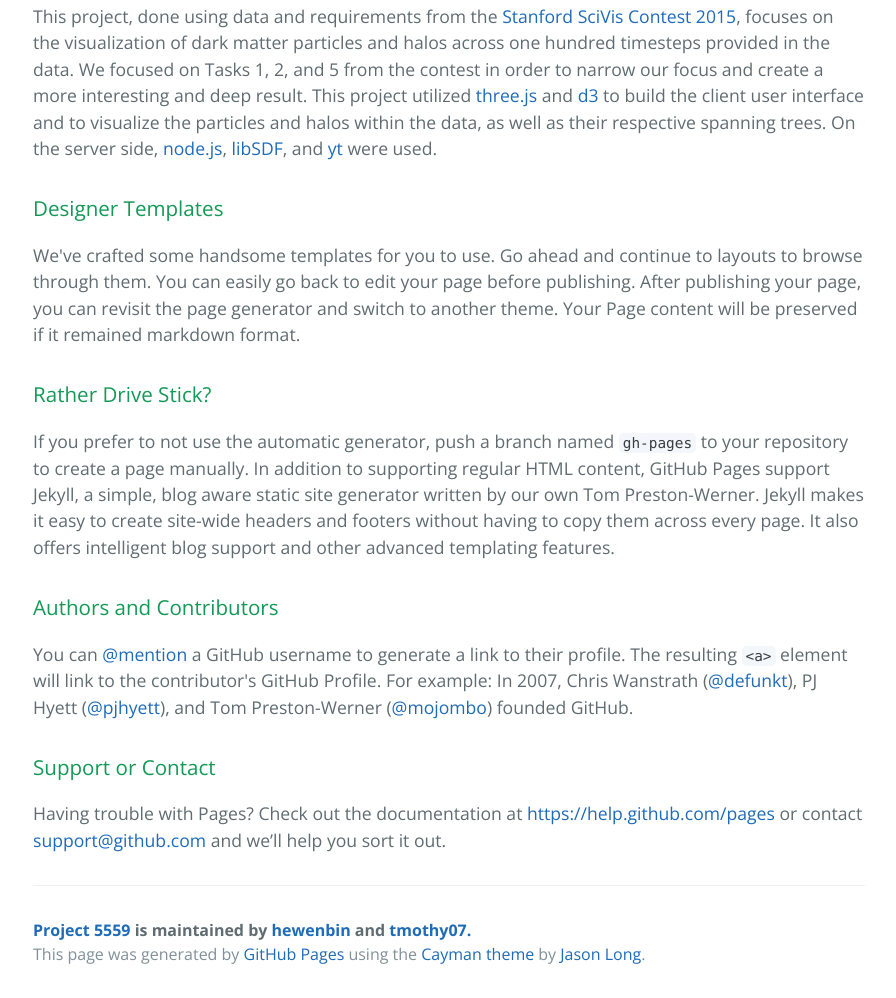
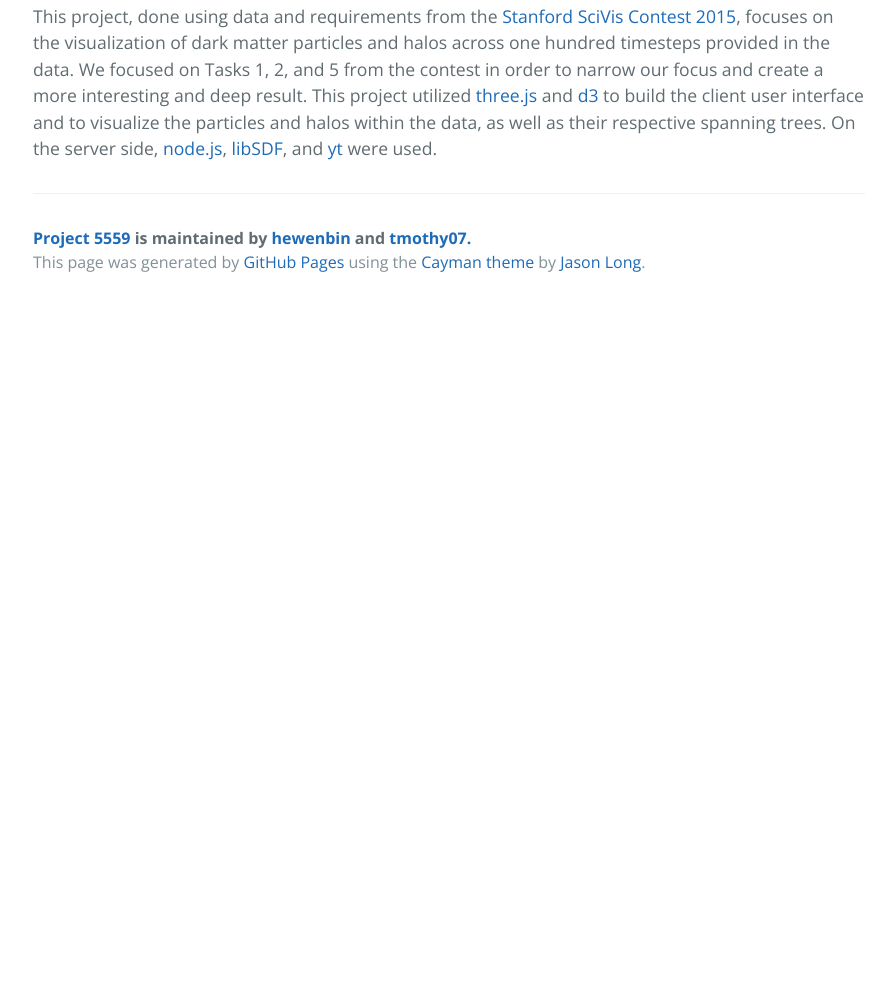
Before and after one commit to hewenbin/project_5559, a plain HTML site: page index.html in a window 1280 px wide. Shown: the part 460-1458 px from the top of the page, without its empty margins (191-1087 px from the left). After the commit the page ends 800 px from the top, so only its background shows below. Drawn offline with nearby package versions, Linux system fonts and the light colour scheme.

Commit message:
Update index.html

```diff
--- a/index.html
+++ b/index.html
@@ -29,26 +29,6 @@ build the client user interface and to visualize the particles and halos within
 <a href="https://nodejs.org/">node.js</a>, <a href="https://bitbucket.org/JohnSalmon/sdf">libSDF</a>, and <a href="http://yt-project.org/">yt</a> were used.
 </p>
 
-<h3>
-<a id="designer-templates" class="anchor" href="#designer-templates" aria-hidden="true"><span class="octicon octicon-link"></span></a>Designer Templates</h3>
-
-<p>We've crafted some handsome templates for you to use. Go ahead and continue to layouts to browse through them. You can easily go back to edit your page before publishing. After publishing your page, you can revisit the page generator and switch to another theme. Your Page content will be preserved if it remained markdown format.</p>
-
-<h3>
-<a id="rather-drive-stick" class="anchor" href="#rather-drive-stick" aria-hidden="true"><span class="octicon octicon-link"></span></a>Rather Drive Stick?</h3>
-
-<p>If you prefer to not use the automatic generator, push a branch named <code>gh-pages</code> to your repository to create a page manually. In addition to supporting regular HTML content, GitHub Pages support Jekyll, a simple, blog aware static site generator written by our own Tom Preston-Werner. Jekyll makes it easy to create site-wide headers and footers without having to copy them across every page. It also offers intelligent blog support and other advanced templating features.</p>
-
-<h3>
-<a id="authors-and-contributors" class="anchor" href="#authors-and-contributors" aria-hidden="true"><span class="octicon octicon-link"></span></a>Authors and Contributors</h3>
-
-<p>You can <a href="https://github.com/blog/821" class="user-mention">@mention</a> a GitHub username to generate a link to their profile. The resulting <code>&lt;a&gt;</code> element will link to the contributor's GitHub Profile. For example: In 2007, Chris Wanstrath (<a href="https://github.com/defunkt" class="user-mention">@defunkt</a>), PJ Hyett (<a href="https://github.com/pjhyett" class="user-mention">@pjhyett</a>), and Tom Preston-Werner (<a href="https://github.com/mojombo" class="user-mention">@mojombo</a>) founded GitHub.</p>
-
-<h3>
-<a id="support-or-contact" class="anchor" href="#support-or-contact" aria-hidden="true"><span class="octicon octicon-link"></span></a>Support or Contact</h3>
-
-<p>Having trouble with Pages? Check out the documentation at <a href="https://help.github.com/pages">https://help.github.com/pages</a> or contact <a href="mailto:support@github.com">support@github.com</a> and we’ll help you sort it out.</p>
-
       <footer class="site-footer">
         <span class="site-footer-owner"><a href="https://github.com/hewenbin/project_5559">Project 5559</a> is maintained by <a href="https://github.com/hewenbin">hewenbin</a> and <a href="https://github.com/tmothy07">tmothy07.</a></span>
 
```
